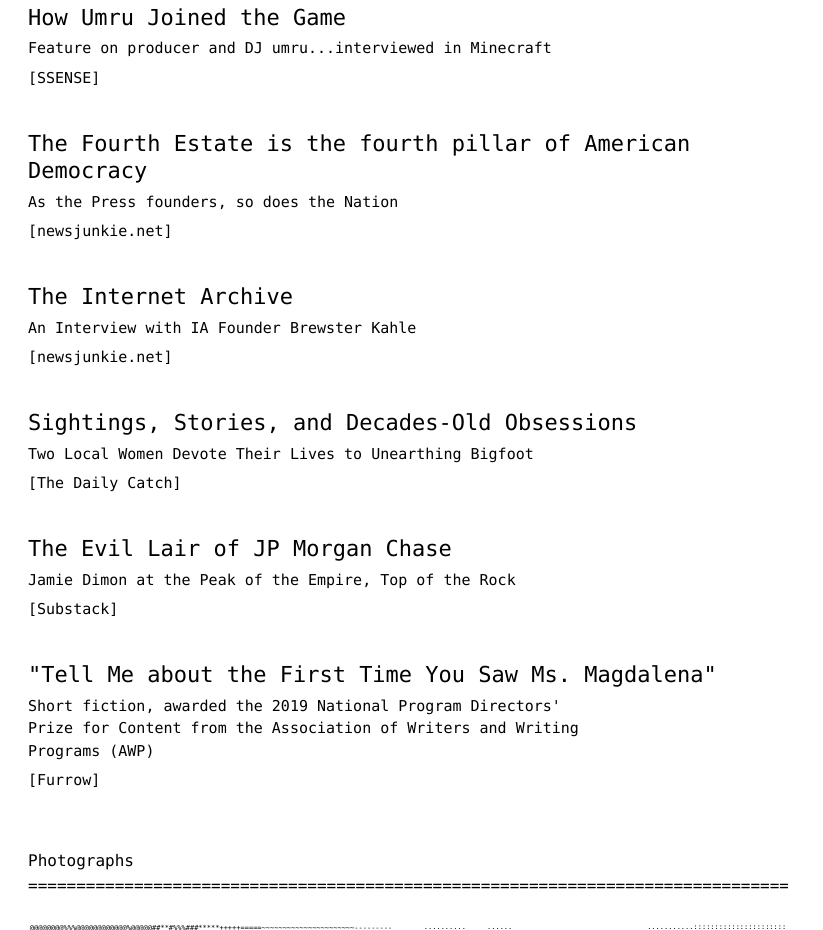
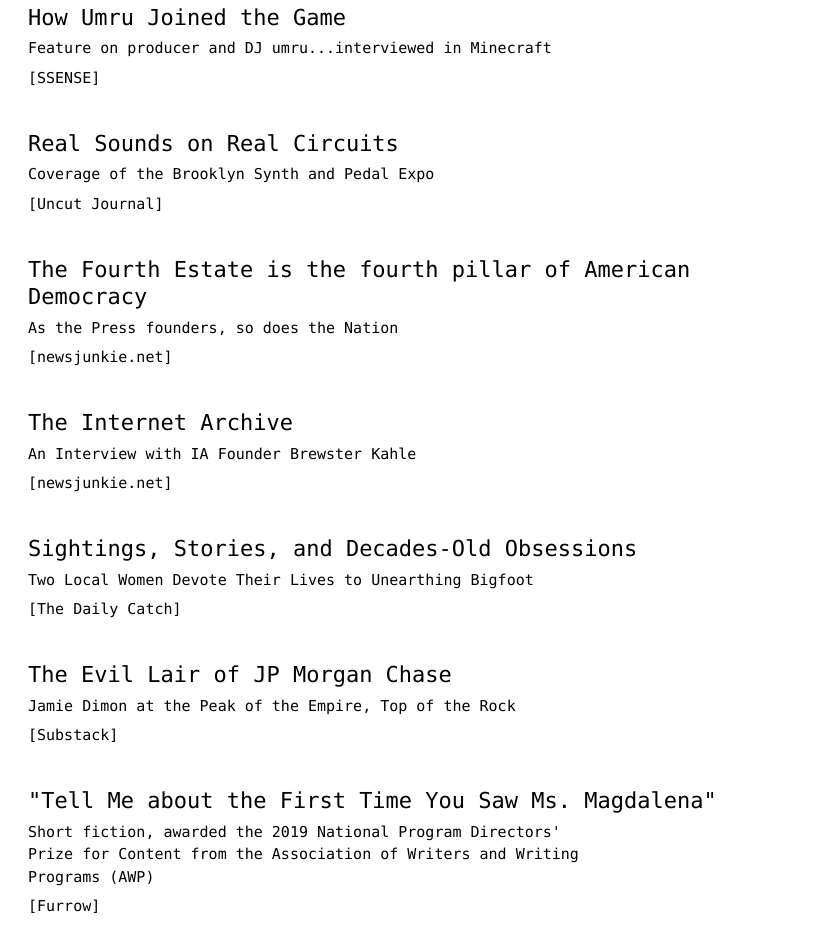
Before and after one commit to amchec/amchec-site, a plain HTML site: page index.html in a window 1280 px wide. Shown: the part 1000-1930 px from the top of the page, without its empty margins (0-823 px from the left). Drawn offline with Linux system fonts and the light colour scheme; a web font is replaced by a local one.

Commit message:
Update index.html

```diff
--- a/index.html
+++ b/index.html
@@ -271,6 +271,12 @@
 </div>
 
 <div class="clip">
+  <h3><a href="https://www.uncutmedia.co/journal/11">Real Sounds on Real Circuits</a></h3>
+  <p class="dek">Coverage of the Brooklyn Synth and Pedal Expo</p>
+  <p class="src">[Uncut Journal]</p>
+</div>
+
+<div class="clip">
   <h3><a href="https://www.newsjunkie.net/article/fourth-estate-democracy">The Fourth Estate is the fourth pillar of American Democracy</a></h3>
   <p class="dek">As the Press founders, so does the Nation</p>
   <p class="src">[newsjunkie.net]</p>
```
